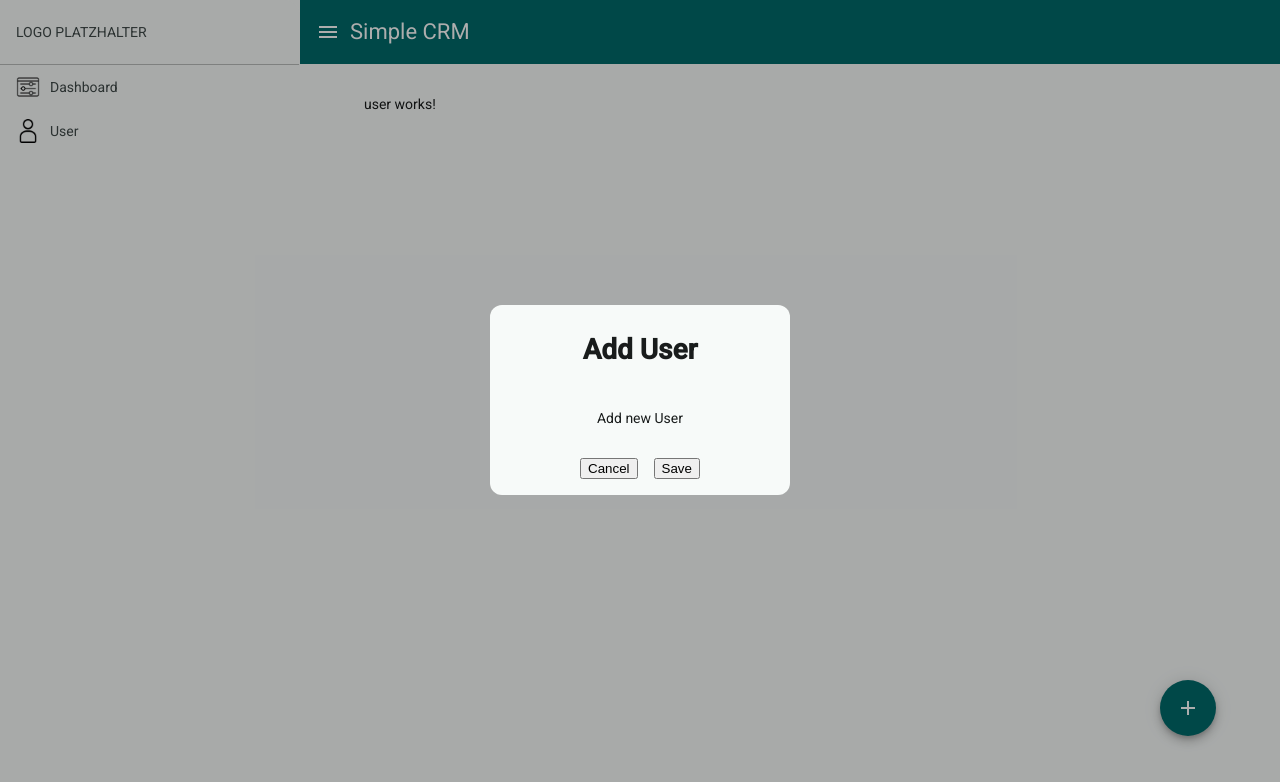
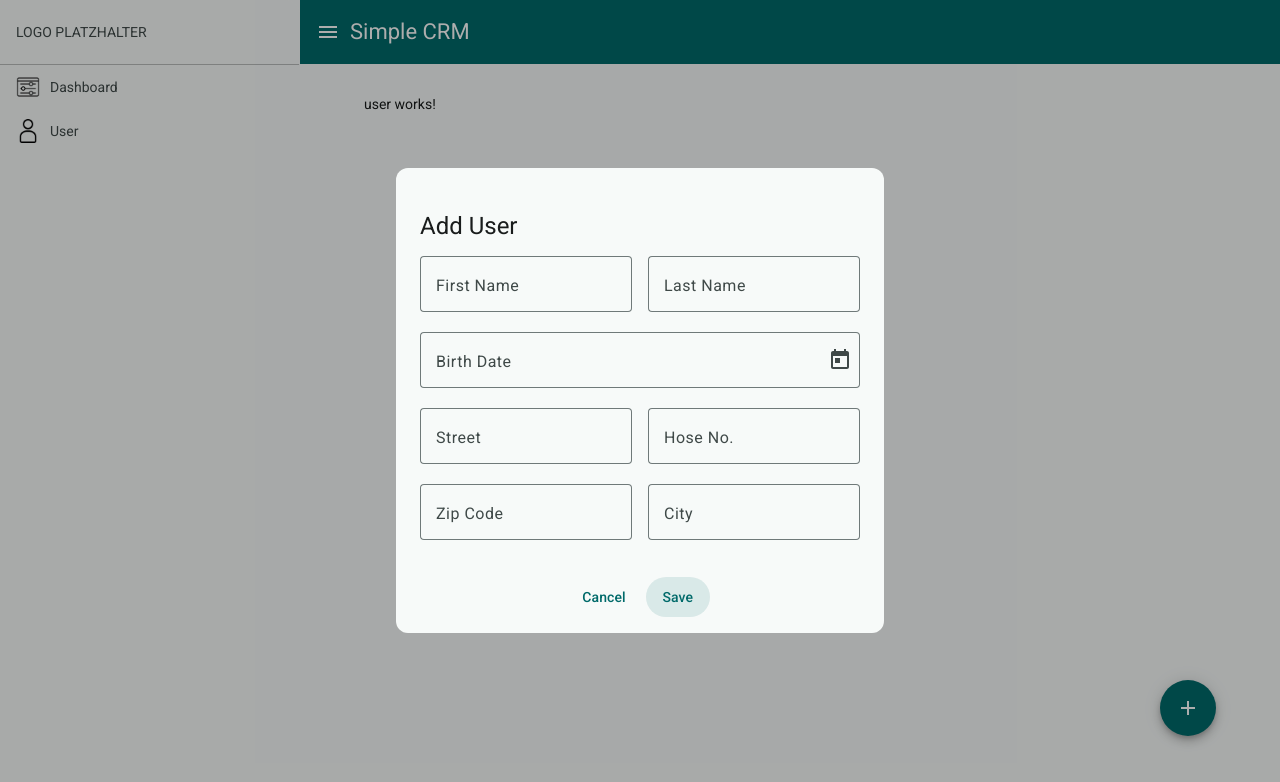
Before and after one commit to Ali-Alizada/simple-crm, an Angular app: page /user in a window 1280 px wide. Both pictures are taken after a click on the button "add". Shown: the top 782 px of the page. Built offline with nearby package versions, Linux system fonts and the light colour scheme.

Commit message:
update styles and add user dialog with form fields and date picker and adjust dialog width to auto to accommodate form content to ensure proper display and alignment of form elements

```diff
--- a/src/app/add-user-dialog/add-user-dialog.html
+++ b/src/app/add-user-dialog/add-user-dialog.html
@@ -1,6 +1,74 @@
-<h1 mat-dialog-title>Add User</h1>
+
 <div mat-dialog-content>
-  <p>Add new User</p>
+  <h1 mat-dialog-title>Add User</h1>
+  <!-- <p>Add new User</p> -->
+
+  <div class="form-name-container">
+    <mat-form-field appearance="outline">
+      <mat-label>First Name</mat-label>
+      <input matInput placeholder="your name gose here">
+      <!-- <mat-icon matSuffix>sentiment_very_satisfied</mat-icon> -->
+      <!-- <mat-hint>Please enter a name</mat-hint> -->
+    </mat-form-field>
+
+    <mat-form-field appearance="outline">
+      <mat-label>Last Name</mat-label>
+      <input matInput placeholder="your name gose here">
+      <!-- <mat-icon matSuffix>sentiment_very_satisfied</mat-icon> -->
+      <!-- <mat-hint>Please enter a name</mat-hint> -->
+    </mat-form-field>
+
+  </div>
+
+  <div>
+      <mat-form-field appearance="outline" class="form-date-container">
+        <mat-label>Birth Date</mat-label>
+        <input matInput placeholder="your birth date" [matDatepicker]="picker1">
+        <mat-datepicker-toggle matSuffix [for]="picker1"></mat-datepicker-toggle>
+        <mat-datepicker #picker1></mat-datepicker>
+        <!-- <mat-hint>Please enter a name</mat-hint> -->
+      </mat-form-field>
+  </div>
+
+  <div class="adressA">
+    <div>
+          <mat-form-field appearance="outline" class="form-adressOne-container">
+          <mat-label>Street</mat-label>
+          <input matInput placeholder="your street name">
+          <!-- <mat-hint>Please enter a name</mat-hint> -->
+        </mat-form-field>
+    </div>
+
+    <div>
+          <mat-form-field appearance="outline" class="form-adressTow-container">
+          <mat-label>Hose No.</mat-label>
+          <input matInput placeholder="your hose No.">
+          <!-- <mat-hint>Please enter a name</mat-hint> -->
+        </mat-form-field>
+    </div>
+  </div>
+
+  <div class="adressB">
+      <div>
+        <mat-form-field appearance="outline" class="adressThree-container">
+        <mat-label>Zip Code</mat-label>
+        <input matInput placeholder="your zip code">
+        <!-- <mat-hint>Please enter a name</mat-hint> -->
+        </mat-form-field>
+    </div>
+
+    <div>
+          <mat-form-field appearance="outline">
+          <mat-label>City</mat-label>
+          <input matInput placeholder="your city name">
+          <!-- <mat-hint>Please enter a name</mat-hint> -->
+        </mat-form-field>
+    </div>
+  </div>
+
+
+
+
 
 </div>
 <div class="dialog-btns" mat-dialog-actions>
--- a/src/app/app.config.ts
+++ b/src/app/app.config.ts
@@ -1,10 +1,12 @@
 import { ApplicationConfig, provideBrowserGlobalErrorListeners } from '@angular/core';
+import { provideNativeDateAdapter } from '@angular/material/core';
 import { provideRouter } from '@angular/router';
 import { routes } from './app.routes';
 
 export const appConfig: ApplicationConfig = {
   providers: [
     provideBrowserGlobalErrorListeners(),
-    provideRouter(routes)
-  ]
+    provideRouter(routes),
+    provideNativeDateAdapter(),
+  ],
 };
--- a/src/app/app.routes.ts
+++ b/src/app/app.routes.ts
@@ -4,6 +4,7 @@ import {MatToolbarModule} from '@angular/material/toolbar';
 import {MatSidenavModule} from '@angular/material/sidenav';
 import {MatButtonModule} from '@angular/material/button';
 import {MatDialogModule} from '@angular/material/dialog';
+
 import { Dashboard } from './dashboard/dashboard';
 import { User } from './user/user';
 
--- a/src/app/app.ts
+++ b/src/app/app.ts
@@ -4,12 +4,15 @@ import { MatToolbarModule } from '@angular/material/toolbar';
 import { MatIconModule } from '@angular/material/icon';
 import {MatButtonModule} from '@angular/material/button';
 import { MatSidenavModule } from '@angular/material/sidenav';
+import {MatInputModule} from '@angular/material/input';
+import {MatFormFieldModule} from '@angular/material/form-field';
+import {MatDatepickerModule} from '@angular/material/datepicker';
 // import {MatDialogModule} from '@angular/material/dialog';
 
 
 
 @Component({
-  imports: [RouterOutlet, MatToolbarModule, MatIconModule, MatSidenavModule, RouterLinkWithHref, MatButtonModule],
+  imports: [RouterOutlet, MatToolbarModule, MatIconModule, MatSidenavModule, RouterLinkWithHref, MatButtonModule, MatInputModule, MatFormFieldModule, MatDatepickerModule],
   selector: 'app-root',
   styleUrl: './app.scss',
   templateUrl: './app.html',
--- a/src/app/user/user.ts
+++ b/src/app/user/user.ts
@@ -4,9 +4,11 @@ import { MatButtonModule } from '@angular/material/button';
 import { MatIconModule } from '@angular/material/icon';
 import { MatTooltipModule } from '@angular/material/tooltip';
 import { AddUserDialog } from '../add-user-dialog/add-user-dialog';
+import {MatInputModule} from '@angular/material/input';
+import {MatFormFieldModule} from '@angular/material/form-field';
 
 @Component({
-  imports: [MatButtonModule, MatIconModule, MatTooltipModule, MatDialogModule],
+  imports: [MatButtonModule, MatIconModule, MatTooltipModule, MatDialogModule, MatInputModule, MatFormFieldModule],
   selector: 'app-user',
   styleUrl: './user.scss',
   templateUrl: './user.html',
@@ -17,7 +19,7 @@ export class User {
   openDialog(): void {
     this.dialog.open(AddUserDialog, {
       panelClass: 'add-user-dialog-panel',
-      width: '300px',
+      width: 'auto',
       maxWidth: '90vw',
     });
   }
--- a/src/styles.scss
+++ b/src/styles.scss
@@ -45,13 +45,30 @@ body {
   display: flex;
   justify-content: center;
   align-items: center;
-  gap: 16px;
-  padding: 16px;
 
-  .dialog-btns {
+  h1{
+  padding-left: 0;
+  }
+
+  .form-name-container{
     display: flex;
     justify-content: center;
     align-items: center;
     gap: 16px;
   }
+
+  .form-date-container{
+    width: 100%;
+  }
+
+  .adressA{
+    display: flex;
+    gap: 16px;
+  }
+  .adressB{
+    display: flex;
+    gap: 16px;
+  }
+
+
 }
```
Also changed, not shown: src/app/add-user-dialog/add-user-dialog.ts (+14 -0 lines).
